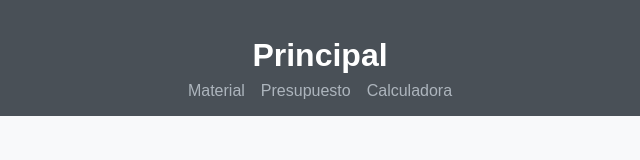
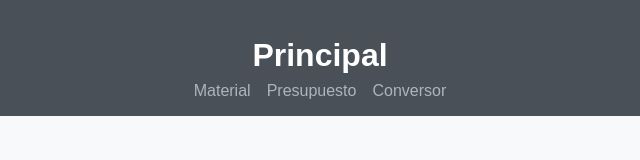
Before and after one commit to Yakan09/De-la-flor-instalaciones, a plain HTML site: page principal.html in a window 1280 px wide. Shown: the full height of the page, 320-960 px from the left. Drawn offline with Linux system fonts and the light colour scheme.

Commit message:
Update principal.html

```diff
--- a/principal.html
+++ b/principal.html
@@ -16,7 +16,7 @@
         <div class="menu">
             <a href="material.html">Material</a>
             <a href="presupuesto.html">Presupuesto</a>
-            <a href="calculadora.html">Calculadora</a>
+            <a href="conversor.html">Conversor</a>
         </div>
     </header>
 
```
